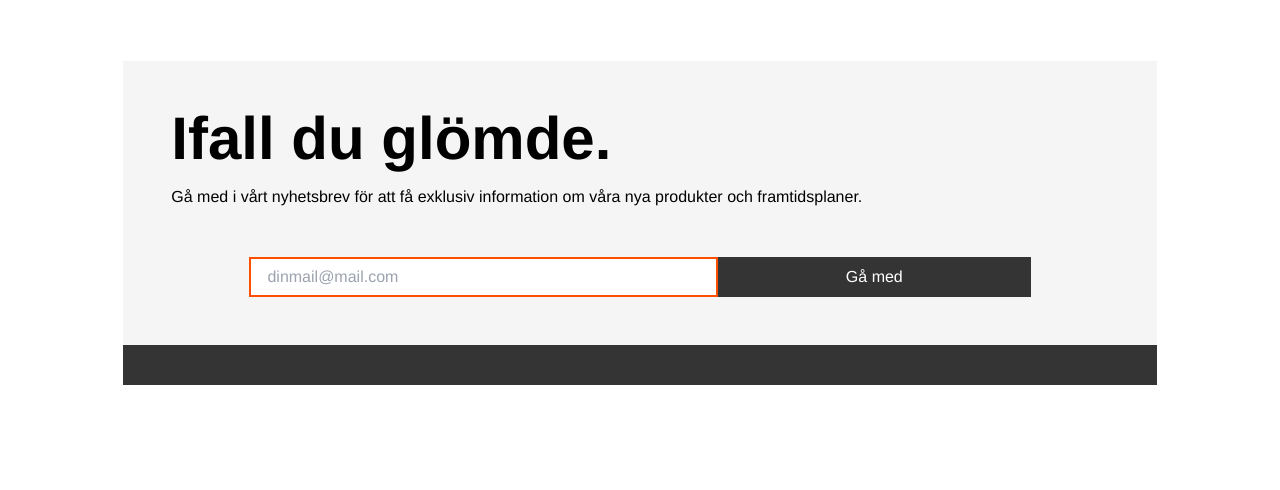
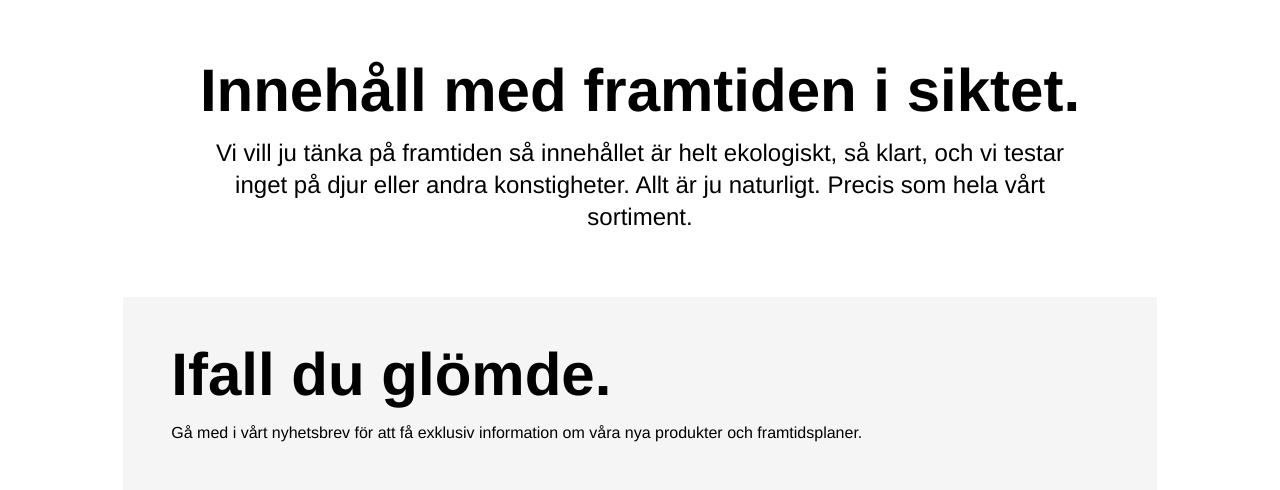
Before and after one commit to AxelEnghamre/Naturally, a website: page index.html in a window 1280 px wide. Shown: the part 1083-1573 px from the top of the page. Drawn offline with nearby package versions, Linux system fonts and the light colour scheme; files that its build step writes are made by us from their sources.

Commit message:
added section materials

```diff
--- a/index.html
+++ b/index.html
@@ -115,6 +115,7 @@
 
     <!-- main section -->
     <main class="min-h-screen max-w-7xl mx-auto px-5">
+
     <!-- products -->
     <section class="flex justify-center mb-16">
       <div class="flex flex-col sm:items-center max-w-4xl">
@@ -125,6 +126,15 @@
           <p class="sm:text-center sm:text-2xl">Om du tänker dig en naturlig känsla som ger känsla av framtiden så tänker du rätt. Naturally har tagit fram en helt ny produktserie för dig som är medveten om vad du köper. Köp smart. Köp så att det är hållbart för framtiden. Och låt känslan av naturlighet vara med dig.
           </p>
         </div>
+    </section>
+
+    <!-- materials -->
+    <section class="flex justify-center mb-16">
+      <div class="flex flex-col sm:items-center max-w-4xl">
+        <h2 class="text-3xl sm:text-6xl font-bold mb-4">Innehåll med framtiden i siktet.</h2>
+        <p class="sm:text-center sm:text-2xl">Vi vill ju tänka på framtiden så innehållet är helt ekologiskt, så klart, och vi testar inget på djur eller andra konstigheter. Allt är ju naturligt. Precis som hela vårt sortiment.
+        </p>
+      </div>
     </section>
 
       <!-- newsletter -->
```
